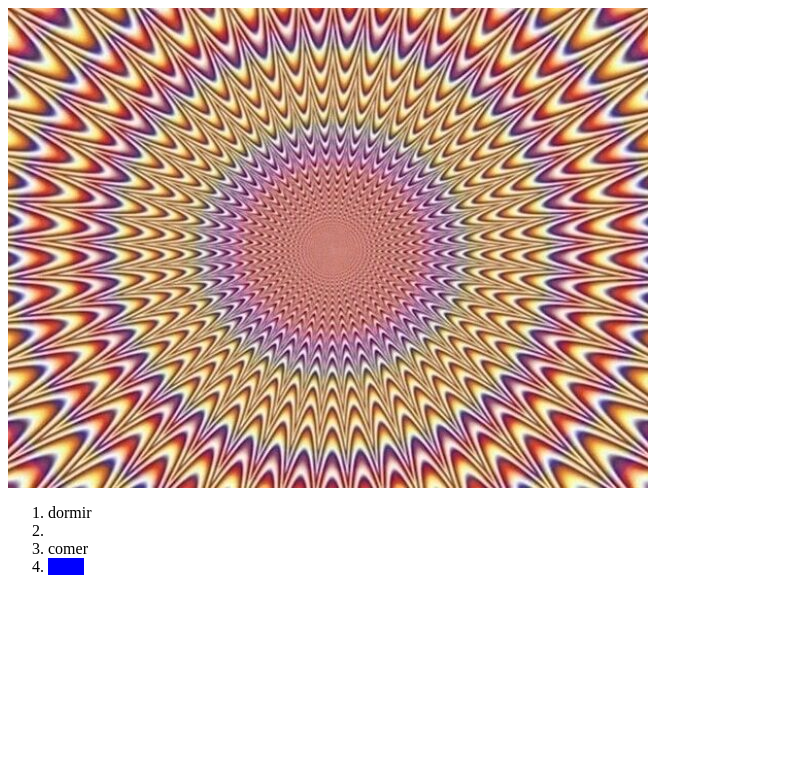
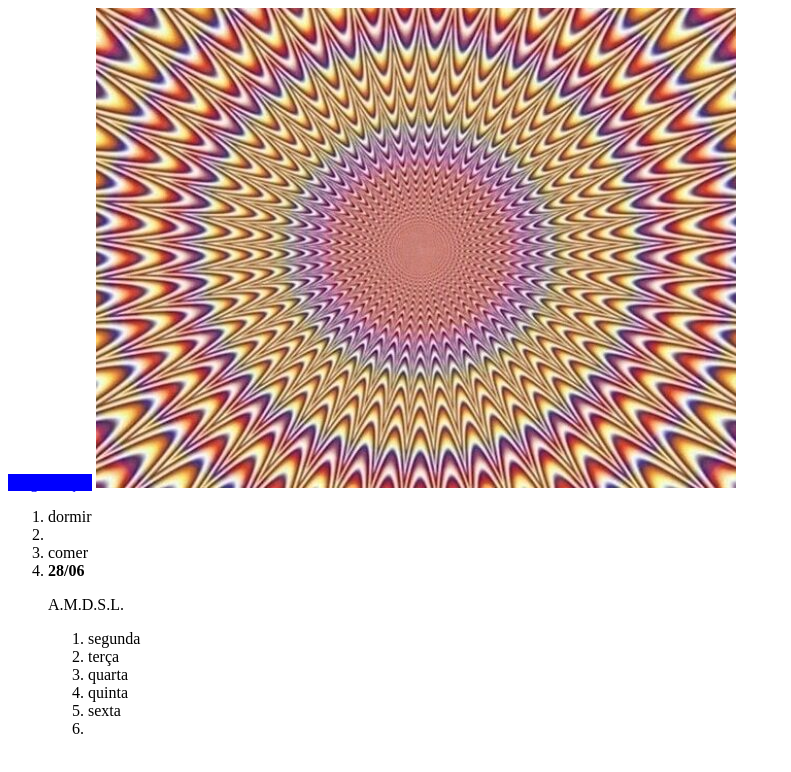
Before and after one commit to amandnhafbr/everto, a plain HTML site: page index.html in a window 1280 px wide. Shown: the whole page, without its empty margins (0-791 px from the left). Drawn offline with Linux system fonts and the light colour scheme.

Commit message:
Update index.html

```diff
--- a/index.html
+++ b/index.html
@@ -11,11 +11,23 @@
     </style>
   <head>
   <body>
+    <mark>Programação</mark>
        <img src="img1.jpg">
        <link rel="icon" type="image.png" href="img1.jpg">
        <ol>
            <li>dormir<li>
            <li>comer<li>
-             <mark>28/06</mark>
+             <strong>28/06</strong>
+             <p>A.M.D.S.L.</p>
+             <ol>
+               <li>segunda</li>
+               <li>terça</li>
+               <li>quarta</li>
+               <li>quinta</li>
+               <li>sexta</li>
+               <li></li>
+
+
+             </ol>
   </body>
 </html>
```
